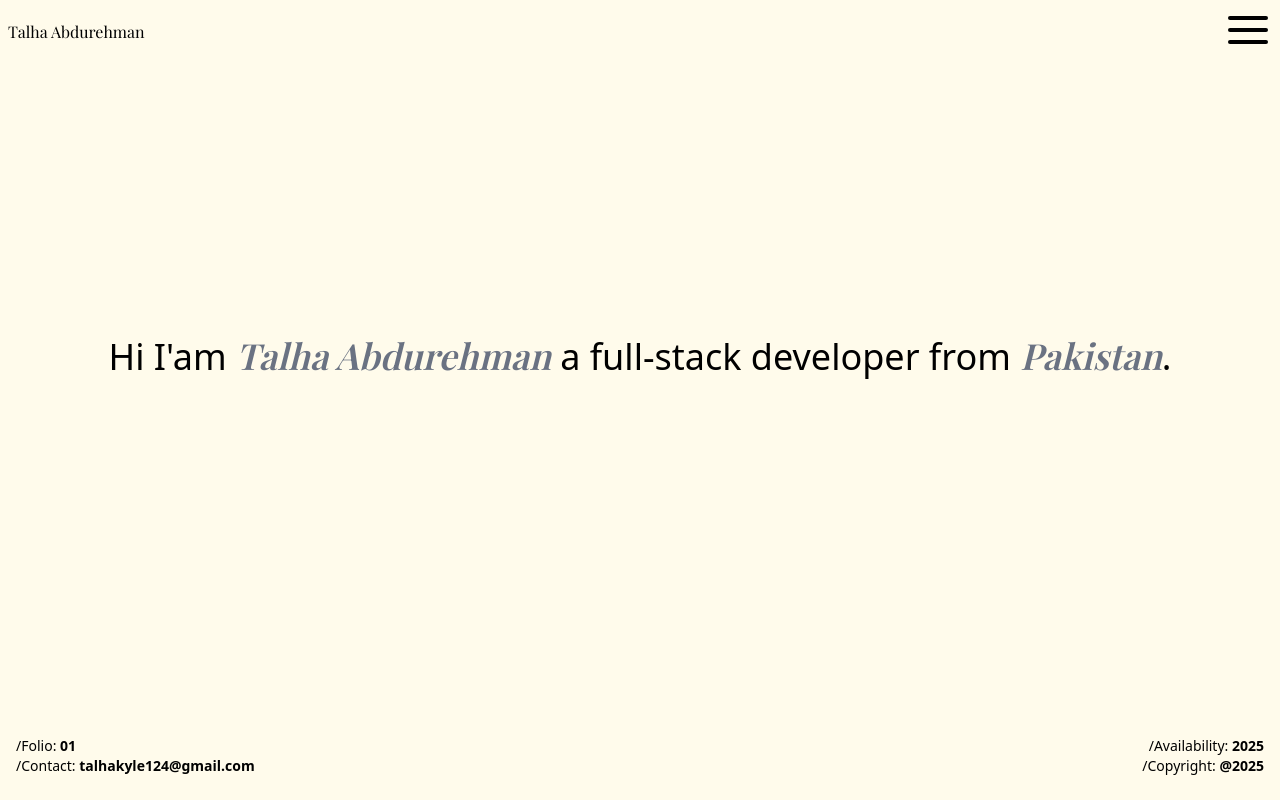
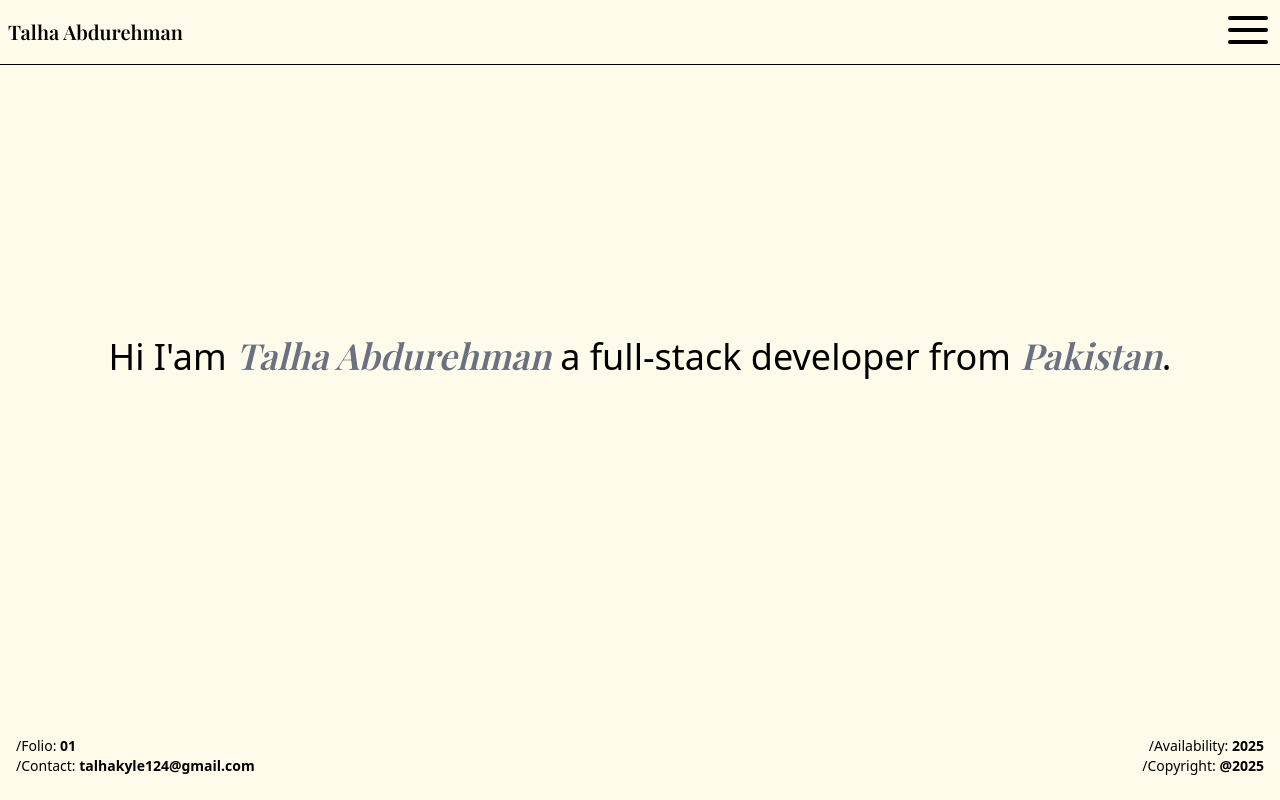
Before and after one commit to Talha-Abdurehman/minimalist-portfolio, a React (Vite) app: page / in a window 1280 px wide. Built offline with nearby package versions, Linux system fonts and the light colour scheme; a web font is replaced by a local one.

Commit message:
made a few more changes

```diff
--- a/src/components/Navigation.jsx
+++ b/src/components/Navigation.jsx
@@ -7,10 +7,12 @@ export default function Navigation() {
   const [isOpen, setIsOpen] = useState(false);
 
   return (
-    <div className="w-full fixed top-0">
+    <div className="w-full fixed top-0 border-b-[1px] bg-amber-50 border-black">
       <div className="flex justify-between">
         <div className="flex justify-center items-center px-2">
-          <h1 className="font-playfair ">Talha Abdurehman</h1>
+          <h1 className="font-playfair text-xl font-semibold ">
+            Talha <span>Abdurehman</span>
+          </h1>
         </div>
         <div onClick={() => setIsOpen((prev) => !prev)}>
           <NavMenu />
--- a/src/pages/Loading.jsx
+++ b/src/pages/Loading.jsx
@@ -40,7 +40,7 @@ export default function Loading({ onClose }) {
           ` text-5xl text-center hover:-translate-y-3 transition-all duration-300 ease-out ${
             isActive
               ? "w-screen text-black bg-amber-50 py-1"
-              : "text-white bg-black"
+              : "text-amber-50 bg-black"
           }`
         }
       >
@@ -54,7 +54,7 @@ export default function Loading({ onClose }) {
           ` text-5xl text-center hover:-translate-y-3 transition-all duration-300 ease-out ${
             isActive
               ? "w-screen text-black bg-amber-50 py-2"
-              : "text-white bg-black"
+              : "text-amber-50 bg-black"
           }`
         }
       >
@@ -67,7 +67,7 @@ export default function Loading({ onClose }) {
           ` text-5xl text-center hover:-translate-y-3 transition-all duration-300 ease-out ${
             isActive
               ? "w-screen text-black bg-amber-50 py-2"
-              : "text-white bg-black"
+              : "text-amber-50 bg-black"
           }`
         }
       >
@@ -80,7 +80,7 @@ export default function Loading({ onClose }) {
           ` text-5xl text-center hover:-translate-y-3 transition-all duration-300 ease-out ${
             isActive
               ? "w-screen text-black bg-amber-50 py-2"
-              : "text-white bg-black"
+              : "text-amber-50 bg-black"
           }`
         }
       >
```
